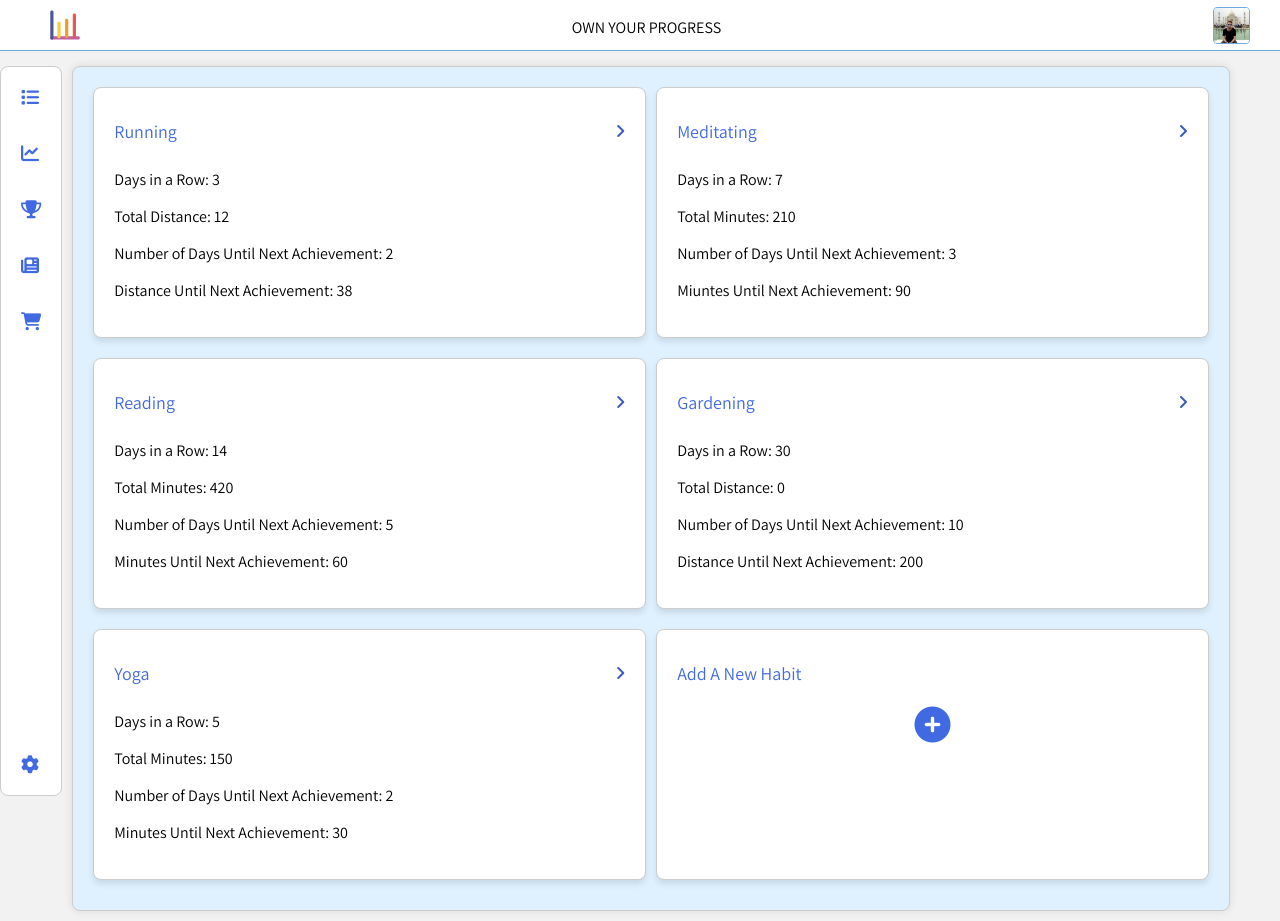
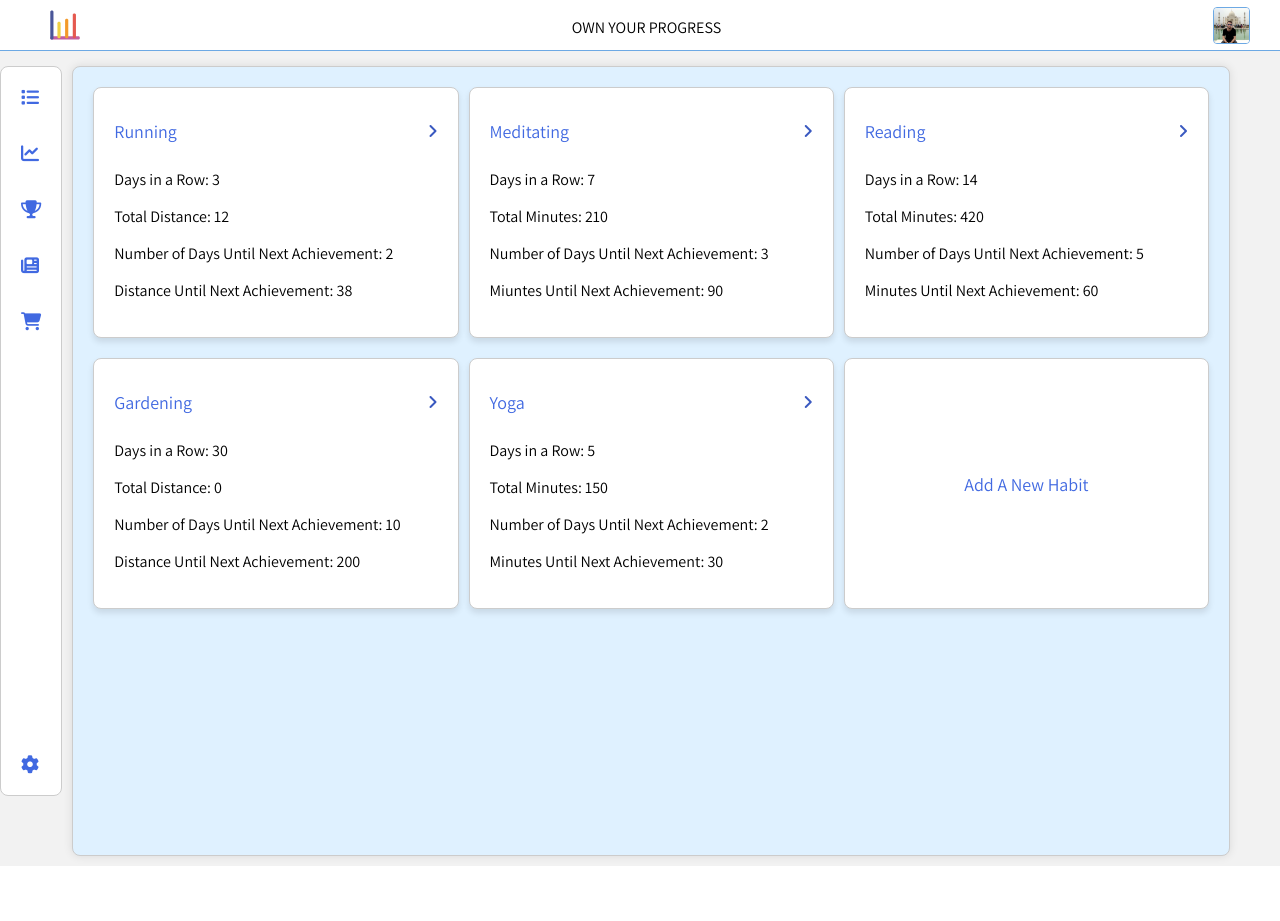
Before and after one commit to joseph-johnson27001/habits_tracker, a Vue app: page /#/habits in a window 1280 px wide. After the commit the page ends 866 px from the top, so only its background shows below. Built offline with nearby package versions, Linux system fonts and the light colour scheme.

Commit message:
Layout and removed add button

```diff
--- a/src/views/HabitsPage.vue
+++ b/src/views/HabitsPage.vue
@@ -14,13 +14,9 @@
           <p>{{ field.label }} {{ field.value }}</p>
         </div>
       </div>
-      <div class="card habit-tracker">
-        <h1>Add A New Habit</h1>
+      <div class="card habit-tracker" id="add-habit-container">
         <div class="add-button">
-          <i
-            class="fas fa-plus-circle fa-xl clickable-icon"
-            @click="addHabit"
-          ></i>
+          <h1>Add A New Habit</h1>
         </div>
       </div>
     </div>
@@ -141,18 +137,7 @@ export default {
       });
     },
   },
-  methods: {
-    addHabit() {
-      this.habits.push({
-        name: "New Habit",
-        graphData: {
-          labels: [],
-          data: [],
-        },
-        daysTracked: 0,
-      });
-    },
-  },
+  methods: {},
 };
 </script>
 
@@ -179,26 +164,13 @@ h1 {
 }
 .habit-tracker-container {
   display: grid;
-  grid-template-columns: 1fr 1fr;
+  grid-template-columns: 1fr 1fr 1fr;
   gap: 10px;
 }
 
-.add-button {
+#add-habit-container {
   display: flex;
+  justify-content: center;
   align-items: center;
-  justify-content: center;
-  width: 60px;
-  height: 60px;
-  border-radius: 50%;
-  color: white;
-  font-size: 24px;
-  cursor: pointer;
-  margin: 0 auto;
-}
-
-.add-button i {
-  margin: 0;
-  padding: 0;
-  color: #4169e1;
 }
 </style>
```
